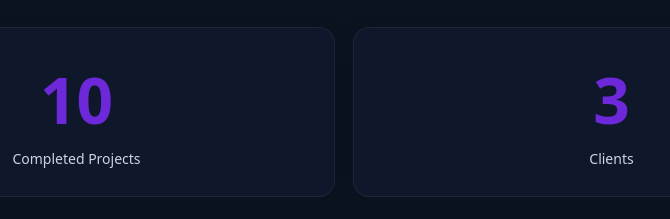
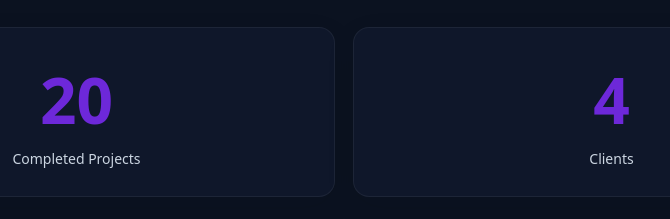
Before and after one commit to rajlaiya/VisualEdit, a plain HTML site: page index.html in a window 1280 px wide. Both pictures are taken after a click on the link "See Stats". Shown: the part 436-655 px from the top of the page, 296-966 px from the left. Drawn offline with nearby package versions, Linux system fonts and the light colour scheme; a web font is replaced by a local one.

Commit message:
small change in counting

```diff
--- a/index.html
+++ b/index.html
@@ -337,13 +337,13 @@
           >
             <div class="stat">
               <div class="stat__number-wrap">
-                <span class="stat__number" data-target="10+">0</span>
+                <span class="stat__number" data-target="20">0</span>
               </div>
               <div class="stat__label">Completed Projects</div>
             </div>
             <div class="stat">
               <div class="stat__number-wrap">
-                <span class="stat__number" data-target="3+">0</span>
+                <span class="stat__number" data-target="4">0</span>
               </div>
               <div class="stat__label">Clients</div>
             </div>
```
